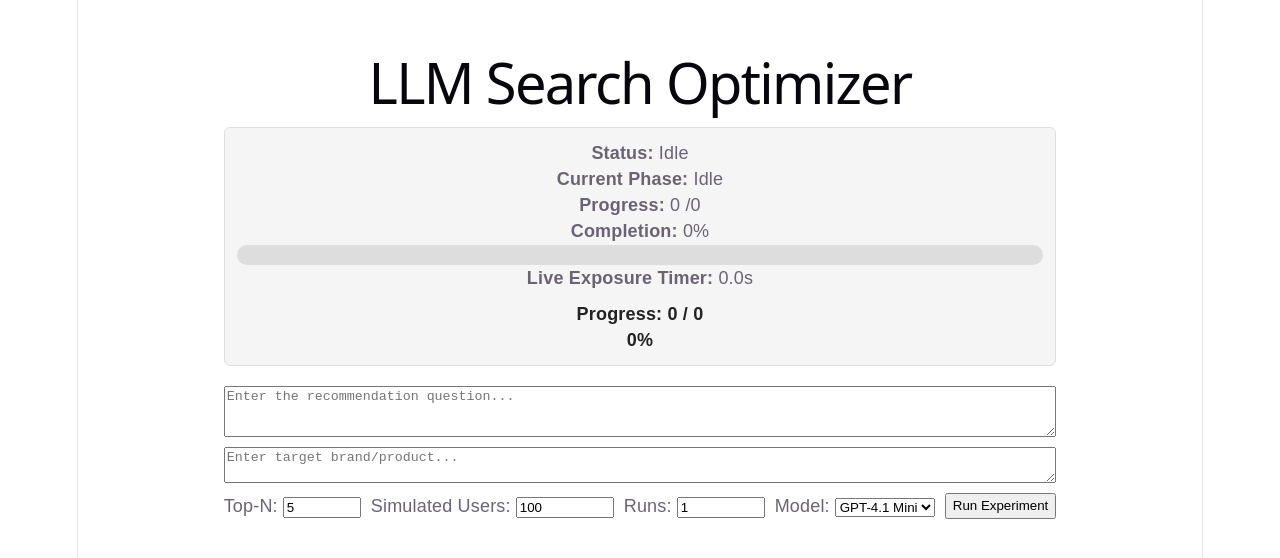
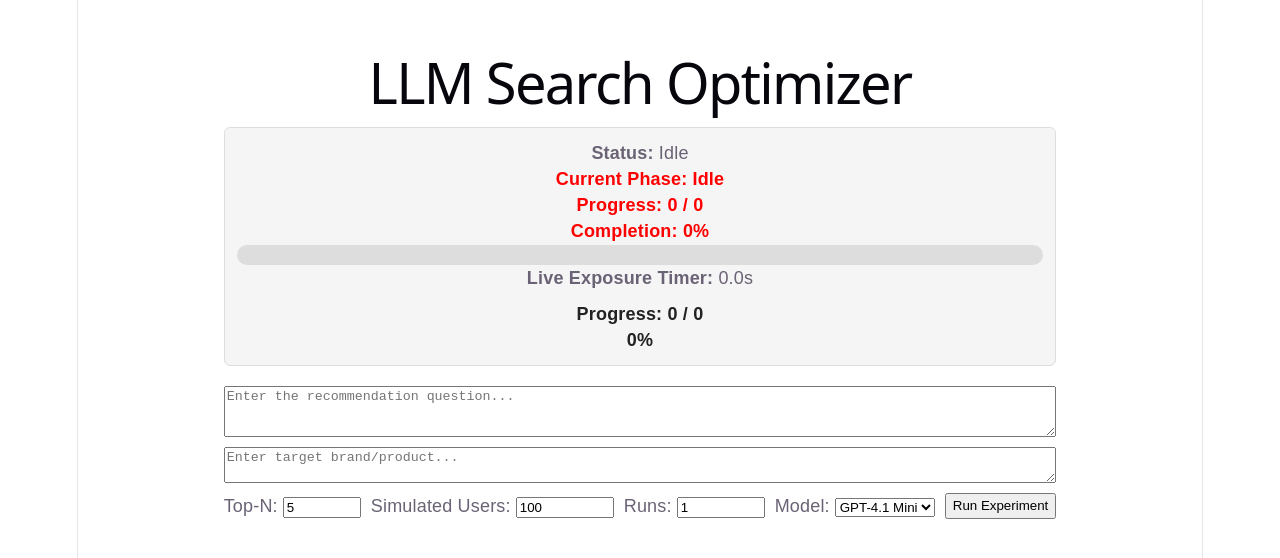
Before and after one commit to MelanthaChen/llm-search-frontend, a React app: page / in a window 1280 px wide. Shown: the part 112-670 px from the top of the page. Built offline with nearby package versions, Linux system fonts and the light colour scheme; the HTML template or start-up script is replaced by a standard one.

Commit message:
fix invisible progress text

```diff
--- a/src/App.jsx
+++ b/src/App.jsx
@@ -244,20 +244,16 @@ function App() {
           <b>Status:</b> {phase}
         </p>
 
-        <p>
-          <b>Current Phase:</b>{" "}
-          {progress.phase}
+        <p style={{ color: "red", fontWeight: "bold" }}>
+          Current Phase: {progress.phase}
         </p>
 
-        <p>
-          <b>Progress:</b>{" "}
-          {progress.completed} /
-          {progress.total}
+        <p style={{ color: "red", fontWeight: "bold" }}>
+          Progress: {progress.completed} / {progress.total}
         </p>
 
-        <p>
-          <b>Completion:</b>{" "}
-          {progress.percentage}%
+        <p style={{ color: "red", fontWeight: "bold" }}>
+          Completion: {progress.percentage}%
         </p>
 
         <div
```
